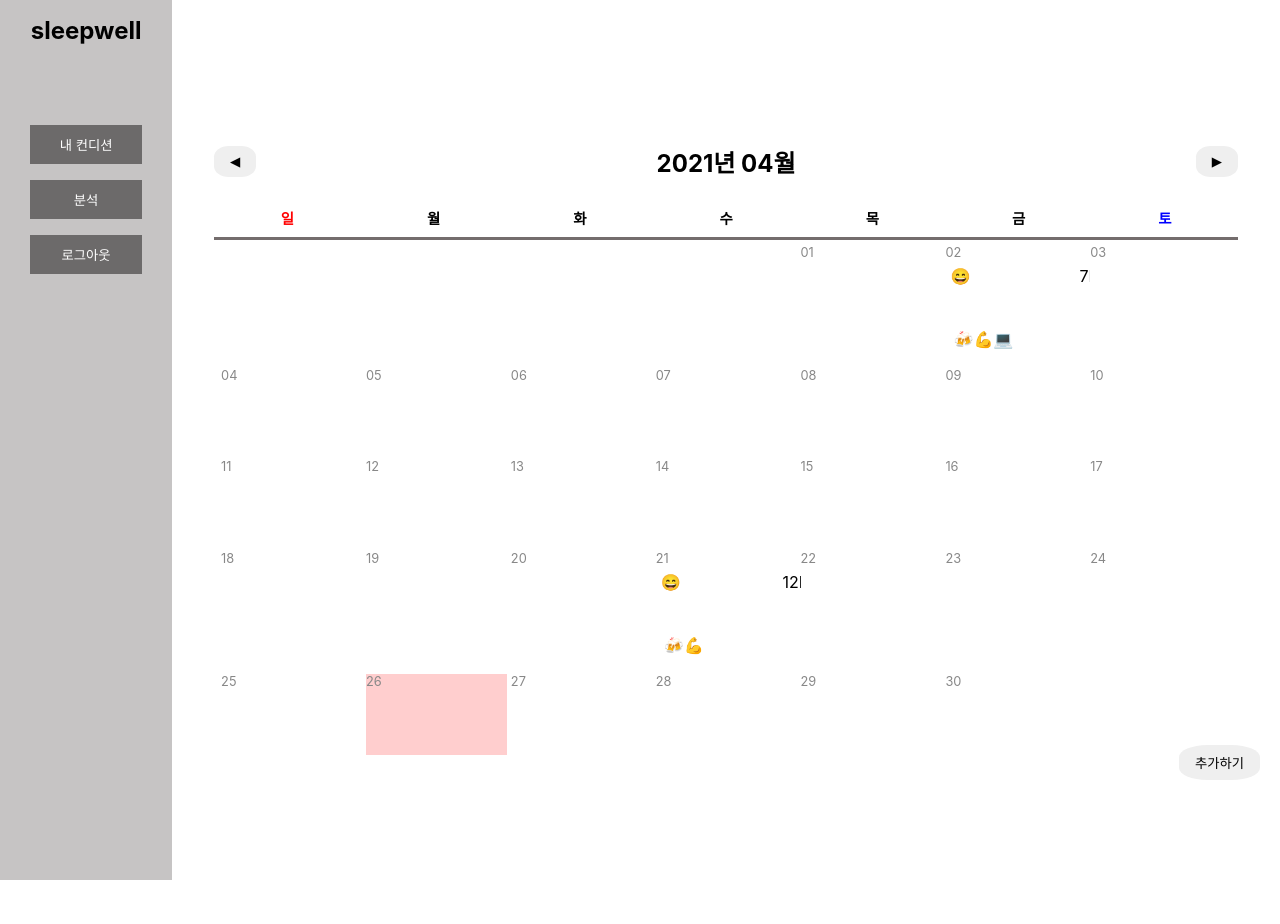
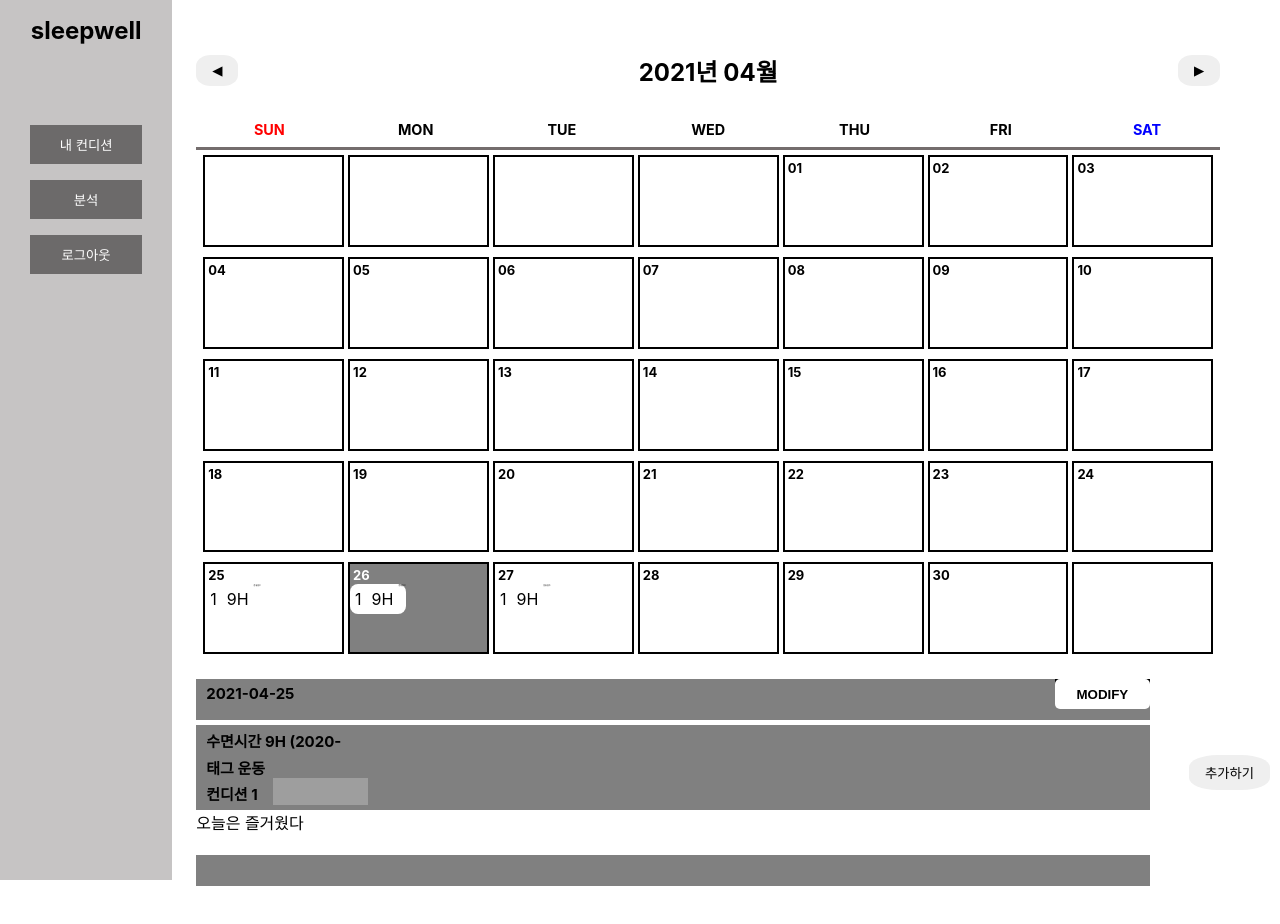
Before and after one commit to sleeeepWELL/FrontEnd, a React (Create React App) app: page /calendar in a window 1280 px wide. Shown: the top 924 px of the page. Before the commit the page ends 880 px from the top, so only its background shows below. Built offline with nearby package versions, Linux system fonts and the light colour scheme; grey boxes are pictures that could not be loaded.

Commit message:
캘린더뷰 및  상세뷰 변경

```diff
--- a/src/components/Calendarjj.js
+++ b/src/components/Calendarjj.js
@@ -16,15 +16,11 @@ import styled from "styled-components";
  */
 const Calendar = (props) => {
   const dispatch = useDispatch();
-
   const { _changeMonth, show_completed, _showPopup, _setSeletedTodo } = props;
 
   const today = useSelector((state) => state.todo.today);
   const todo_list = useSelector((state) => state.todo.todo_list);
 
-  // console.log(todo_list);
-
-  // 이번달의 시작 주, 끝 주를 구합니다.
   const start_week = moment(today).startOf("month").week();
   const end_week = moment(today).endOf("month").week();
 
@@ -32,15 +28,11 @@ const Calendar = (props) => {
   // 마지막 주가 다음 해 1주일 수 있어요. (시작 주보다 끝 주가 숫자가 작을 수 있다!)
   const week_num =
     (start_week > end_week ? 53 - start_week : end_week - start_week) + 1;
-
-  // 주수 길이의 배열을 만들고, [14, 15, 16, 17, 18]
   const _week_arr = Array.from({ length: week_num }, (v, i) => start_week + i);
 
-  // 주마다 7개씩 날짜를 넣어주면 끝!
   const week_arr = _week_arr.map((week_index) => {
     return (
       <Container key={`${moment(today).format("MM")}_week_${week_index}`}>
-        {/*한 주는 7일이니, 주에 7개씩 날짜 칸을 넣어줍니다. */}
         {Array.from({ length: 7 }, (v, i) => i).map((day_index) => {
           let _day = today
             .clone()
@@ -49,22 +41,25 @@ const Calendar = (props) => {
             .startOf("week")
             .add(day_index, "day");
 
-          // console.log(day_index); // 0-6
-
           const is_today =
             moment().format("YYYY-MM-DD") === _day.format("YYYY-MM-DD");
 
-          // todo_list(Main.js에서 props로 건네줬어요!)에 해당 일자 일정이 들어가 있나 보고, 추가해줍시다.
-          const list_index = Object.keys(todo_list).indexOf(
-            _day.format("YYYY-MM-DD")
-          );
+
+          const _list = todo_list.filter((item,idx)=>{
+            if(item.createdAt==_day.format("YYYY-MM-DD"))
+              return (item.createdAt)
+            })
+
+          // const list_index = Object.keys(todo_list).indexOf(
+          //   _day.format("YYYY-MM-DD")
+          // );
 
           // 주석풀고 데이터 확인해보기! :)!
           //   console.log(list_index);
           //   console.log(todo_list[_day.format("YYYY-MM-DD")]);
           // todo_list에 해당 일 일정이 있으면 일정을 list에 넣어주자! (없으면 null이나 빈배열로! 일단 빈배열로 해봅시다! :))
-          const _list =
-            list_index !== -1 ? todo_list[_day.format("YYYY-MM-DD")] : [];
+          // const _list =
+          //   list_index !== -1 ? todo_list[_day.format("YYYY-MM-DD")] : [];
 
           const list = _list.map((_l, idx) => {
             // 데이터 확인하기!
@@ -79,22 +74,19 @@ const Calendar = (props) => {
                   props._setSeletedTodo(_l);
                 }}
               >
-                <ToDo {..._l}></ToDo>
+              {/* 한 칸에 들어갈 것들 */}
+              {_l.createdAt.split("-")[1]===moment(today).format("MM") ?
+                <ToDo {..._l}></ToDo>:""}
               </DailyGrid>
             );
           });
           return (
             // 달력 한 칸(일단위)
             <DayGrid
-              key={`${moment(today).format(
-                "MM"
-              )}_week_${week_index}_day_${day_index}`}
-              //   flex_direction="row"
-              bg={is_today ? "#ffcece" : "#ffffff"}
-            >
+              key={`${moment(today).format("MM")}_week_${week_index}_day_${day_index}`}
+              bg={is_today && (moment(today).format("MM")=== _day.format("MM"))? "grey" : "#ffffff"}>
               {_day.format("MM") === moment(today).format("MM") && (
-                // 날짜 표시해주는 구간
-                <Text type="label">{_day.format("DD")}</Text>
+               <DayText font_c={is_today ? "white" : "black"}>{_day.format("DD")}</DayText>
               )}
               {
                 // 일정도 보여줍시다! :) null이 아닐때만 보여줘요!
@@ -108,7 +100,7 @@ const Calendar = (props) => {
   });
 
   // 요일이 나올 배열도 만들어주기!
-  const nomal_week = ["월", "화", "수", "목", "금"];
+  const nomal_week = ["MON", "TUE", "WED", "THU", "FRI"];
 
   return (
     <Grid flex_direction="column" width="80vw" height="80vh" margin="auto">
@@ -136,7 +128,7 @@ const Calendar = (props) => {
       <WeekGrid>
         <WEEK>
           <Text bold type="sun">
-            일
+            SUN
           </Text>
         </WEEK>
         {nomal_week.map((_d, idx) => {
@@ -150,7 +142,7 @@ const Calendar = (props) => {
         })}
         <WEEK>
           <Text bold type="sat">
-            토
+            SAT
           </Text>
         </WEEK>
       </WeekGrid>
@@ -204,7 +196,15 @@ const DayGrid = styled.div`
   align-items: flex-start;
   justify-content: flex-start;
   ${(props) => (props.bg ? `background-color: ${props.bg};` : "")}
+  border: 2px solid black;
 `;
+
+const DayText  =styled.div`
+font-size: 13px;
+font-weight: bold;
+margin: 3px 0px 0px 3px;
+color: ${(props) => props.font_c};
+`
 
 const Container = styled.div`
   box-sizing: border-box;
--- /dev/null
+++ b/src/components/DetailPost.js
@@ -0,0 +1,161 @@
+import React, {useState} from 'react';
+import styled from "styled-components";
+import { useSelector, useDispatch } from "react-redux";
+
+const DetailPost = (props) => {
+const todo_list = useSelector((state) => state.todo.todo_list);
+//   const dispatch =useDispatch();
+
+
+  //현재 user정보와 url뒤에 붙는 id값이 일치할 때 수정/삭제가 가능합니다(삼항연산자)
+  return(
+    <React.Fragment>
+
+      <ModalComponent>
+
+      <ModalHeader>
+      <TimeText> {todo_list[0].createdAt}</TimeText>
+    <RightHeader>
+      <FixButton>MODIFY</FixButton>
+    </RightHeader>
+      </ModalHeader>
+
+
+    <TopContainer>
+    <TimeText>수면시간 {todo_list[0].totalSleep}H ({todo_list[0].startSleep} ~ {todo_list[0].endSleep})</TimeText>
+    </TopContainer>
+
+
+
+      <TagContainer>
+      <TimeText>태그 {todo_list[0].tag[0]}</TimeText>
+      </TagContainer>
+
+      <ConditionContainer>
+      <TimeText style={{width:"7%"}}>컨디션 {todo_list[0].condition}</TimeText>
+      <ConditionImg src={"https://cdn.crowdpic.net/list-thumb/thumb_l_17FE5A46A4D396FA6FB0E0DFA0E79376.png"}/>
+      </ConditionContainer>
+
+      <BottomContainer>
+      <Contents>{todo_list[0].memo}</Contents>
+      </BottomContainer>
+
+
+
+      </ModalComponent>
+    </React.Fragment>
+  )
+}
+
+
+
+const ModalHeader = styled.div`
+background-color: grey;
+display: flex;
+justify-content: space-between;
+width: 100%;
+height: 15%;
+margin: 20px 0px 5px 0px;
+`
+
+const RightHeader = styled.div`
+background-color: black;
+width: 10%;
+height: 60%;
+`
+
+const FixButton = styled.button`
+    width: 100%;
+    height: 30px;
+    background-color: white;
+    border: #FEE500;
+    font-weight: bold;
+    border-radius: 5px;
+    outline: none;
+    cursor: pointer;
+    `
+const ConditionImg= styled.img`
+    width: 10%;
+    height:100%;
+
+
+`
+
+const TopContainer =styled.div`
+    background-color: grey;
+    display: flex;
+    justify-content: space-between;
+    width: 100%;
+    height: 10%;
+   `
+
+const TimeText=styled.div`
+    width: 15%;
+    font-size: 15px;
+    margin: 5px 0px 0px 10px;
+    font-weight: bold;
+
+`
+
+
+const TagContainer =styled.div`
+
+    background-color: grey;
+    width: 100%;
+    height: 10%;
+    display:flex;
+    flex-direction: column;
+
+    justify-content: space-between;
+
+   `
+const ConditionContainer =styled.div`
+
+    background-color: grey;
+    width: 100%;
+    height: 10%;
+    display:flex;
+ `
+
+const BottomContainer =styled.div`
+    background-color: grey;
+    width: 100%;
+    height: 30%;
+    display:flex;
+    flex-direction: column;
+    align-items: center;
+    // margin-top:20px;
+`
+
+const Contents = styled.div`
+    width: 100%;
+    height: 55%;
+    background-color: white;
+    margin-top: 5px;
+
+`
+// const ReturnButton = styled.button`
+//     width: 30%;
+//     height: 30px;
+//     background-color: white;
+//     border: #FEE500;
+//     font-weight: bold;
+//     border-radius: 5px;
+//     outline: none;
+//     cursor: pointer;
+//     margin-top:10px;
+// `
+
+
+const ModalComponent = styled.div`
+  width: 100%;
+  height: 30%;
+
+  display:flex;
+  flex-direction: column;
+
+
+`
+
+
+  export default DetailPost;
--- a/src/components/PostModal.js
+++ /dev/null
@@ -1,235 +0,0 @@
-import React, {useState} from 'react';
-import styled from "styled-components";
-// import PostUpdateModal from './PostUpdateModal';
-import CloseIcon from '@material-ui/icons/Close';
-
-
-const PostModal = (props) => {
-
-//   const dispatch =useDispatch();
-  const [ is_modal, setModal ] = useState(false)
-  const [ is_writeModal, setWriteModal ] = useState(false)
-
-
-  const closeModal = () => {
-    setModal(false)
-  }
-  const openWriteModal = () => {
-    setWriteModal(true)
-  }
-//   const closeWriteModal = () => {
-//     setWriteModal(false)
-//   }
-
-
-//   React.useEffect(() => {
-
-//   }, [])
-
-
-  //현재 user정보와 url뒤에 붙는 id값이 일치할 때 수정/삭제가 가능합니다(삼항연산자)
-  return(
-    <React.Fragment>
-      <Component onClick={props.close}/>
-      <ExitContainer>
-        <ExitBtn onClick={props.close}>
-          <CloseIcon fontSize="large" />
-        </ExitBtn>
-      </ExitContainer>
-      <ModalComponent>
-
-      <ModalHeader>
-      <TimeText> 0월 0일 0요일</TimeText>
-    <RightHeader>
-      <FixButton>수정</FixButton>
-      <FixButton>삭제</FixButton>
-    </RightHeader>
-      </ModalHeader>
-
-
-    <TopContainer>
-    <TimeText>4H (01:00 ~ 05:00)</TimeText>
-        <ConditionImg src={"https://cdn.crowdpic.net/list-thumb/thumb_l_17FE5A46A4D396FA6FB0E0DFA0E79376.png"}/>
-    </TopContainer>
-
-
-
-      <TagContainer>
-       태그 들어가는 곳
-      </TagContainer>
-
-      <BottomContainer>
-      <Contents>내용</Contents>
-      <ReturnButton>돌아가기</ReturnButton>
-      </BottomContainer>
-
-
-
-      </ModalComponent>
-
-      {/* {is_modal? <PostUpdateModal boardId={props.id} markerId={props.markerId} nickname = {props.nickname} close={closeModal} open={openWriteModal} />
-      :null} */}
-      {/* {is_writeModal? <PostWrite _id={props._id} close={closeWriteModal} {...props} />
-      :null} */}
-    </React.Fragment>
-  )
-}
-
-
-
-const Component = styled.div`
-  position: fixed;
-  top: 0;
-  left:0;
-  opacity: 0.6;
-  height: 1000vh;
-  width: 1000vw;
-  background-color: black;
-  z-index: 10;
-
-`
-const ModalHeader = styled.div`
-background-color: grey;
-display: flex;
-justify-content: space-between;
-width: 80%;
-height: 10%;
-margin: 20px 0px 20px 0px;
-`
-
-const RightHeader = styled.div`
-background-color: black;
-width: 20%;
-height: 60%;
-margin: 0px 0px 20px 0px;
-`
-
-const ExitContainer = styled.div`
-  z-index: 20;
-  position: fixed;
-  top: 0;
-  right: 0;
-  padding: 12px;
-`
-const ExitBtn = styled.button`
-  cursor: pointer;
-  color: white;
-  background-color: transparent;
-  border: none;
-  outline: none;
-  font-size: 14px;
-`
-const FixButton = styled.button`
-    width: 40%;
-    height: 30px;
-    background-color: grey;
-    border: #FEE500;
-    font-weight: bold;
-    border-radius: 5px;
-    outline: none;
-    cursor: pointer;
-    margin: 0px 7px 0px 7px;
-    `
-const ConditionImg= styled.img`
-    width: 10%;
-    height:100%;
-
-
-`
-
-const TopContainer =styled.div`
-    background-color: grey;
-    display: flex;
-    justify-content: space-between;
-    width: 80%;
-    height: 10%;
-    margin: 20px 0px 20px 0px;
-   `
-
-const TimeText=styled.div`
-    width: 60%;
-    font-size: 30px;
-    margin: 10px 0px 0px 20px;
-
-`
-
-
-const TagContainer =styled.div`
-
-    background-color: grey;
-    width: 80%;
-    height: 10%;
-    display:flex;
-    flex-direction: column;
-    align-items: center;
-   `
-
-const BottomContainer =styled.div`
-    background-color: grey;
-    width: 80%;
-    height: 30%;
-    display:flex;
-    flex-direction: column;
-    align-items: center;
-    margin-top:20px;
-`
-
-const Contents = styled.div`
-    width: 90%;
-    height: 55%;
-    background-color: white;
-    margin-top: 30px;
-
-`
-const ReturnButton = styled.button`
-    width: 30%;
-    height: 30px;
-    background-color: white;
-    border: #FEE500;
-    font-weight: bold;
-    border-radius: 5px;
-    outline: none;
-    cursor: pointer;
-    margin-top:10px;
-`
-
-
-// const DeleteBtn = styled.button`
-//   height: 12px;
-//   width: 12px;
-//   cursor: pointer;
-//   background-color: transparent;
-//   border: none;
-//   outline: none;
-//   margin-right: 15px;
-//   opacity: 0.3;
-//   &:hover {
-//     opacity: 1;
-//   }
-// `
-
-
-
-
-const ModalComponent = styled.div`
-  position: fixed;
-  width: 915px;
-  height: 600px;
-  top:50%;
-  left: 50%;
-  transform: translate(-49%, -50%);
-  background-color: white;
-  z-index: 20;
-  display:flex;
-  flex-direction: column;
-  @media (max-width: 950px){
-    width:350px;
-  }
-  @media (max-width: 350px){
-    width: 100%
-  }
-  align-items: center;
-`
-
-
-  export default PostModal;
--- a/src/elements/ToDo.js
+++ b/src/elements/ToDo.js
@@ -25,13 +25,13 @@ ToDo.defaultProps = {
 };
 
 const Container = styled.div`
-  display: flex;
-  width: 10rem;
-  height: 6rem;
+display:flex;
+  width: 100%;
+  height: 100%;
   background-color: white;
   border-radius: 8px;
   /* box-shadow: rgb(0 0 0 / 10%) 0px 4px 10px 0px; */
-  flex-direction: column;
+
   justify-content: space-between;
   :hover {
     box-shadow: rgb(0 0 0 / 15%) 0px 4px 10px 0px;
@@ -39,6 +39,8 @@ const Container = styled.div`
   }
 
   cursor: pointer;
+  position: relative;
+
 `;
 
 const TopInfo = styled.div`
@@ -49,11 +51,13 @@ const TopInfo = styled.div`
 `;
 
 const BottomInfo = styled.div`
+
   display: flex;
   width: 100%;
   height: auto;
   justify-content: flex-start;
-  padding: 8px;
+  font-size: 2px;
+
 `;
 
 export default ToDo;
--- a/src/pages/KyuCalendar.js
+++ b/src/pages/KyuCalendar.js
@@ -35,23 +35,38 @@ const KyuCalendar = (props) => {
 
           const is_today =
             moment().format("YYYY-MM-DD") === _day.format("YYYY-MM-DD");
+          // console.log(_day.format("YYYY-MM-DD"))
+          // console.log(todo_list)
+
+
+
+          // 해당하는 날짜배열을 반환한다
+         const _list = todo_list.filter((item,idx)=>{
+           if(item.createdAt==_day.format("YYYY-MM-DD"))
+            return (item.createdAt)
+          })
+
+
 
           // // todo_list에 값이 _day에서 뽑아낸 값들이 없다면 -1
-          const list_index = Object.keys(todo_list).indexOf(_day.format("YYYY-MM-DD"));
+          // const list_index = Object.keys(todo_list).indexOf(_day.format("YYYY-MM-DD"));
+          // console.log(list_index)
           // console.log(list_index) //-1(4) 0 -1(19) 1 -1(10)
           // console.log(todo_list[_day.format("YYYY-MM-DD")]); //없으면 undefined 있으면 해당 배열이 나온다
-          const _list = list_index !== -1 ? todo_list[_day.format("YYYY-MM-DD")] : []; //일정이 있는 날이라면 넣어주고 아니면 빈값을 준다
+          // const _list = list_index !== -1 ? todo_list[_day.format("YYYY-MM-DD")] : []; //일정이 있는 날이라면 넣어주고 아니면 빈값을 준다
 
+          // console.log(_list)
           const list = _list.map((_l, idx) => {
             // console.log(_l.datetime.split("-")[1]); // 값이 있는 애들만 골라진다
             // 일정이 있는 날의 월과 오늘의 월이 같은 경우에만 컨텐츠표시!
             return (
-              <div key={`${_l.datetime}_${_l.todo_id}`}
+              <div key={`${_l.id}_${_l.createdAt}`}
                 onClick={() => { console.log("here");
                   props._showPopup(true);
                   props._setSeletedTodo(_l);}}
                 >
-                <Text>{_l.datetime.split("-")[1]===moment(today).format("MM") ?_l.contents:""}</Text>
+                  {_l.createdAt.split("-")[1]===moment(today).format("MM") ?
+                <Text>{_l.memo}</Text>:""}
               </div>
             );
           });
@@ -104,15 +119,15 @@ const KyuCalendar = (props) => {
         {week_arr}
       </CalendarContainer>
   );
+
 };
 
 
 
 const CalendarContainer = styled.div`
-  position: absolute;
   display : flex;
   flex-direction : column;
-  width: 83%;
+  width: 100%;
   height: 90%;
   margin : 5px auto;
   padding-bottom: 10px;
--- a/src/pages/MainCalendar.js
+++ b/src/pages/MainCalendar.js
@@ -3,7 +3,9 @@ import moment from "moment";
 import Calendarjj from "../components/Calendarjj";
 import KyuCalendar from "../pages/KyuCalendar";
 import Popup from "../components/Popup";
+import DetailPost from "../components/DetailPost";
 import ToDo from "../elements/ToDo";
+import styled from "styled-components";
 
 import { Button } from "../elements/Styles";
 
@@ -56,12 +58,14 @@ const MainCalendar = (props) => {
 
   return (
     <React.Fragment>
+      <AllContainer>
       <Calendarjj
-      // <KyuCalendar
+     /* <KyuCalendar */
         show_completed={show_completed}
         _showPopup={setIsOpen}
         _setSeletedTodo={setSeletedTodo}
       />
+      <DetailPost/>
       {is_open && (
         <Popup
           type="todo_detail"
@@ -71,8 +75,8 @@ const MainCalendar = (props) => {
       )}
       <Button
         float
-        right="20px"
-        bottom="20px"
+        right="10px"
+        bottom="10px"
         onClick={() => {
           // 버튼을 눌렀을 때 페이지 이동이 잘되나 한 번 봅시다!
           props.history.push("/calendarwrite");
@@ -91,8 +95,17 @@ const MainCalendar = (props) => {
       >
         {show_completed ? "전체 일정 보기" : "완료된 일정만 보기"}
       </Button> */}
+      </AllContainer>
     </React.Fragment>
   );
 };
 
+const AllContainer = styled.div`
+display:flex;
+flex-direction: column;
+width:90%;
+`
+
+
+
 export default MainCalendar;
--- a/src/redux/modules/todo.js
+++ b/src/redux/modules/todo.js
@@ -34,36 +34,51 @@ export const changeToday = (date) => {
   return { type: CHANGE_TODAY, date };
 };
 
-// 3. 기본 값 정해주기
-// 여기에 기본 값을 넣어줘요!
-/**
- * todo_list : 일정 목록
- * today : 기준일자(달력 월을 결정할 때 쓸거예요. today말고... base_date로 하고 싶은데... 다른 예제에서 제가 today로 했더라구요..8ㅛ8... 이르케 이름 짓기가 중요합니다... 맘대로 바꾸기가 쉽지가 않아요...)
- */
 const initialState = {
   today: moment(),
-  todo_list: {
-    "2021-04-02": [
+  todo_list:
+    [
       {
-        totalsleep: 7,
-        condition: "😄",
-        tag: ["🍻", "💪", "💻"],
-        memo: "힘든 날이었다.",
-        createdAt: "2021-04-02",
-        completed: false,
+          "id": 5,
+          "startSleep": "2020-02-15T00:00:00",
+          "endSleep": "2020-02-15T09:00:00",
+          "totalSleep": 9,
+          "tag": [
+              "운동",
+              "음주"
+          ],
+          "condition": 1,
+          "memo": "오늘은 즐거웠다",
+          "createdAt": "2021-04-25"
       },
-    ],
-    "2021-04-21": [
       {
-        totalsleep: 12,
-        condition: "😄",
-        tag: ["🍻", "💪"],
-        memo: "산책하고 온날.",
-        createdAt: "2021-04-02",
-        completed: false,
+          "id": 4,
+          "startSleep": "2020-02-15T00:00:00",
+          "endSleep": "2020-02-15T09:00:00",
+          "totalSleep": 9,
+          "tag": [
+              "운동",
+              "음주"
+          ],
+          "condition": 1,
+          "memo": "오늘은 즐거웠다",
+          "createdAt": "2021-04-26"
       },
-    ],
-  },
+      {
+          "id": 3,
+          "startSleep": "2020-02-15T00:00:00",
+          "endSleep": "2020-02-15T09:00:00",
+          "totalSleep": 9,
+          "tag": [
+              "운동",
+              "음주"
+          ],
+          "condition": 1,
+          "memo": "오늘은 즐거웠다",
+          "createdAt": "2021-04-27"
+      },
+
+  ]
 };
 
 // 리듀서
--- a/src/shared/App.js
+++ b/src/shared/App.js
@@ -15,7 +15,6 @@ import PracCalendar from "../components/PracCalendar";
 import { Route } from "react-router-dom";
 import { ConnectedRouter } from "connected-react-router";
 import { history } from "../redux/configureStore";
-import PostModal from "../components/PostModal";
 
 function App() {
   // const dispatch = useDispatch();
@@ -38,7 +37,6 @@ function App() {
             </div>
             <Route path="/login" exact component={Login} />
             <Route path="/signup" exact component={Signup} />
-            <Route path="/modal" exact component={PostModal} />
             <Route path="/write" exact component={PostWrite} />
             {/* <Route exact component={NotFound}/> */}
             <Route path="/calendar" exact component={MainCalendar} />
```
